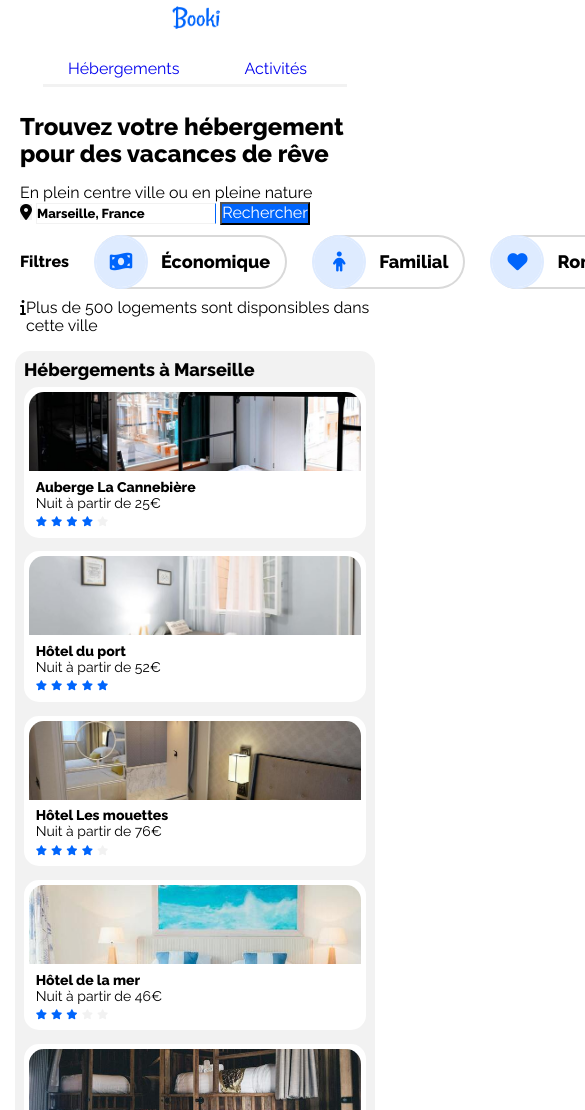
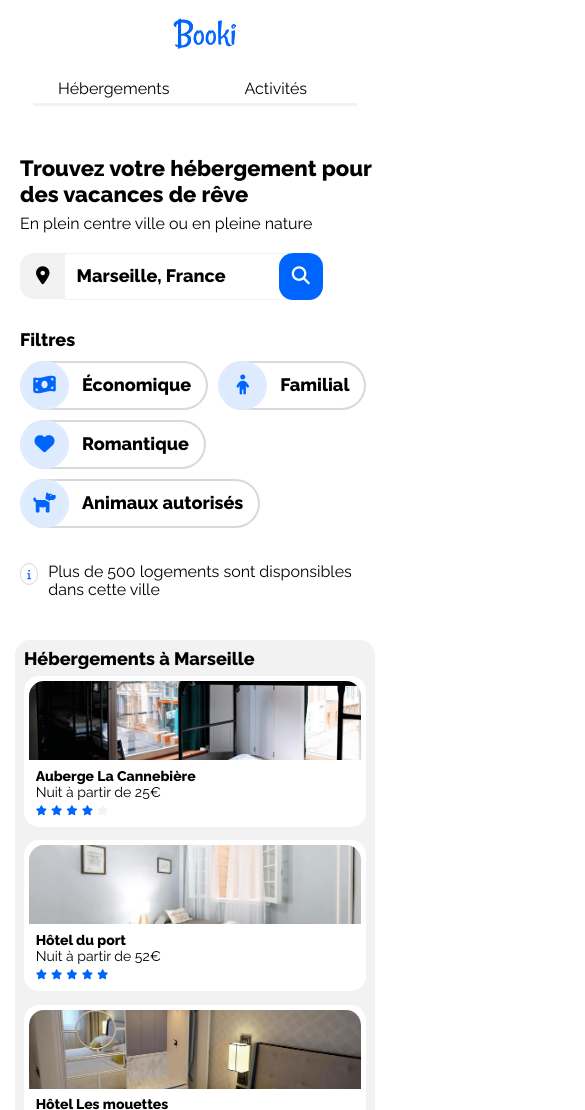
Before and after one commit to htaylor91/P2_TAYLOR_Heather, a plain HTML site: page index.html in a window 390 px wide. Shown: the top 1110 px of the page, 585 px wide, since content can reach past the window. Drawn offline with Linux system fonts and the light colour scheme.

Commit message:
Ajustements du logo dans l'en tête. Mise à jour de la barre de recherche. Ajout de style pour les resultats des filtres. L'en-tête tablette modifié pour correspondre à l'en-tête desktop.

```diff
--- a/TAYLOR_Heather_2_css_042022/style.css
+++ b/TAYLOR_Heather_2_css_042022/style.css
@@ -24,17 +24,28 @@ nav {
   display: flex;
   justify-content: space-between;
   align-items: center;
-  padding: 0px 10px 10px 10px;
+  padding: 0px 10px 0px 10px;
 }
 
-nav img {
+.logo-container {
   display: flex;
   padding-left: 0px;
-  width: 75px;
-  height: 100%;
+  padding-top: 5px;
+  margin-top: auto;
+  margin-left: 70px; /*need to change this in media query for other sizes*/
+  background-color: white;
+  width: 65px;
+  height: 35px;
 }
 
-/* Menu */
+.logo {
+  width: 100px;
+  height: 47px;
+  object-fit: cover;
+  object-position: 0px -5px; /*the negative moves the logo text up*/
+}
+
+/* Header --> Menu */
 
 nav ul {
   display: flex;
@@ -43,7 +54,7 @@ nav ul {
 }
 
 nav ul li {
-  padding: 25px 25px 0px 25px;
+  padding: 50px 25px 0px 25px;
 }
 
 .activities-link {
@@ -52,6 +63,7 @@ nav ul li {
 
 nav li a:link {
   text-decoration: none;
+  color: black;
 }
 
 nav li a:visited {
@@ -79,11 +91,16 @@ nav li:active {
 
 /* Main */
 
+main {
+  padding: 0px 35px;
+}
+
 /* Fonts */
 
 h1 {
-  font-weight: 650;
-  font-size: 24px;
+  font-weight: 625;
+  font-size: 22px;
+  margin: 0 0 8px 0;
 }
 
 h2 {
@@ -124,30 +141,61 @@ p {
 /* Section: Trouvez votre hébergement pour des vacances de rêve */
 
 .search-section {
+  margin-top: 50px;
   margin-left: 20px;
 }
 
 /* Form */
 
-form i {
+form {
+  margin: 20px 0;
+}
+
+.map-icon {
+  font-size: 18px;
   background-color: #F2F2F2;
+  padding: 12.5px 16px 13px 16px;
+  border: none;
+  border-radius: 14px 0 0 14px;
+  text-align: center;
 }
 
 form input {
-  border: 1px;
-  border-style: solid;
-  border-color: #F2F2F2 #0065FC #F2F2F2 #F2F2F2;
+  position: relative;
+  right: 5px;
+  font-size: 18px;
+  background-color: white;
+  border-top: 1px solid #F2F2F2;
+  border-bottom: 1px solid #F2F2F2;
+  border-right: none;
+  border-left: none;
+  padding: 12px;
 }
 
 form ::placeholder {
   color: black;
   font-weight: 900;
-  font-size: small;
+  font-size: 18px;
 }
 
-form button {
+.desktop-button, .mobile-button {
+  position: relative;
+  right: 10px;
   background-color:#0065FC;
   color: white;
+  font-weight: 600;
+  font-size: 18px;
+  border: none;
+  border-radius: 0 14px 14px 0;
+  padding: 13px;
+}
+
+.mobile-button {
+  display: none;
+  right: 20px;
+  font-size: 18px;
+  border-radius: 14px;
+  padding: 13px;
 }
 
 /* Filters */
@@ -161,7 +209,7 @@ form button {
 /*styles the word "filtres*/
 .filter-heading {
   font-weight: 900;
-  font-size: 16px;
+  font-size: 18px;
   margin-right: 25px;
 }
 
@@ -169,7 +217,6 @@ form button {
 .filter-buttons-container {
   display: flex;
   justify-content: space-around;
-
 }
 
 /*filter button serves as container for icon and text combined*/
@@ -189,19 +236,19 @@ form button {
 }
 
 .filter-button:hover {
-  background: #0065FC;
+  background: #DEEBFF;
 }
 
 .filter-button:active {
-  background: green;
+  background: #0065FC;
 }
 
 .circle {
   display: flex;
   justify-content: center;
   align-items: center;
-  height: 50px;
-  width: 50px;
+  height: 45px;
+  width: 45px;
   overflow: visible;
   background: #DEEBFF;
   border: 2px solid #DEEBFF;
@@ -222,12 +269,36 @@ form button {
   height: 100%; /*centering text*/
 }
 
+.filter-button-text:active {
+  color: white;
+}
+
 .filter-button-text > p {
   font-size: 18px; /*changes button text size*/
 }
 
+.results-container {
+  display: flex;
+  padding: 10px 0;
+  margin: 15px 0;
+}
+
+.results-icon {
+  display: flex;
+  justify-content: center;
+  align-items: center;
+  color: #0065FC;
+  font-size: 10px;
+  width: 22px;
+  height: 22px;
+  border: 1px solid #d9d9d9;
+  border-radius: 50%;
+}
+
 .results-message {
   display: flex;
+  align-items: center;
+  margin-left: 10px;
 }
 
 /* Section: Hébergements à Marseille et Les plus populaires */
@@ -367,38 +438,31 @@ breakpoint tablette: 768px /// 768px to 991px
 */
 
 @media (min-width: 768px) and (max-width: 991px) {
-  nav {
-    flex-direction: column;
+  main {
+    padding: 0px 0px;
   }
 
-  nav img {
-    margin-left: 28.125px;
+  .desktop-button {
+    display: none;
   }
 
-  nav ul li {
-    padding: 25px 25px 5px 25px;
+  .mobile-button {
+    display: inline-flex;
   }
 
-  .activities-link {
-    padding: 0 15px;
+  .filter-section {
+    flex-direction: column;
+    align-items: flex-start;
   }
 
-  nav li {
-    border-top: none;
-    border-bottom: 3px solid #F2F2F2;
-    padding: 0 20px 0 20px;
+  .filter-buttons-container {
+    flex-wrap: wrap;
+    justify-content: flex-start;
   }
 
-  nav li:hover {
-    color: #0065FC;
-    border-top: none;
-    border-bottom: 3px solid #0065FC;
-  }
-
-  nav li:active {
-    color: #0065FC;
-    border-top: none;
-    border-bottom: 3px solid #0065FC;
+  .filter-button {
+    margin-right: 10px;
+    margin-top: 10px;
   }
 
   .housing-and-popular-section {
@@ -433,10 +497,17 @@ breakpoint mobile: <768px /// 0px to 767px
 @media (max-width: 767px) {
   nav {
     flex-direction: column;
+    align-items: center;
   }
 
-  nav img {
-    margin-left: 28.125px;
+  .logo-container {
+    padding-top: 15px;
+    margin-bottom: 20px;
+    margin-left: 20px;
+  }
+
+  .logo {
+    margin-left: 0px;
   }
 
   nav ul li {
@@ -444,7 +515,7 @@ breakpoint mobile: <768px /// 0px to 767px
   }
 
   .activities-link {
-    padding: 0 15px;
+    padding: 0 25px;
   }
 
   nav li {
@@ -463,6 +534,33 @@ breakpoint mobile: <768px /// 0px to 767px
     color: #0065FC;
     border-top: none;
     border-bottom: 3px solid #0065FC;
+  }
+
+  main {
+    padding: 0px 0px;
+  }
+
+  .desktop-button {
+    display: none;
+  }
+
+  .mobile-button {
+    display: inline-flex;
+  }
+
+  .filter-section {
+    flex-direction: column;
+    align-items: flex-start;
+  }
+
+  .filter-buttons-container {
+    flex-wrap: wrap;
+    justify-content: flex-start;
+  }
+
+  .filter-button {
+    margin-right: 10px;
+    margin-top: 10px;
   }
 
   .housing-and-popular-section {
--- a/index.html
+++ b/index.html
@@ -18,7 +18,7 @@
         <!-- Header -->
         <header>
             <nav>
-                <img src="./TAYLOR_Heather_3_images_042022/logo/Booki.png" alt="Booki Logo">
+                <div class="logo-container"><img class="logo" src="./TAYLOR_Heather_3_images_042022/logo/Booki.png" alt="Booki Logo" width="191px" height="90px"></div>
                 <ul>
                     <li>
                         <a href="#">Hébergements</a>
@@ -37,9 +37,10 @@
                     <p>En plein centre ville ou en pleine nature</p>
                 </div>
                 <form class="form" action="">
-                    <i class="fa fa-solid fa-map-marker-alt"></i>
-                    <input type="text" onfocus="this.placeholder=''" placeholder="Marseille, France" name="search">
-                    <button type="submit">Rechercher</button> <!--<i class="fa-solid fa-magnifying-glass"></i>-->
+                    <span class="map-icon"><i class="fa fa-solid fa-map-marker-alt"></i></span>
+                    <input type="search" onfocus="this.placeholder=''" placeholder="Marseille, France" name="search">
+                    <button class="desktop-button" type="submit">Rechercher</button>
+                    <button class="mobile-button" type="submit"><span class="search-icon"><i class="fa fa-solid fa-search"></i></span></button>
                 </form>
                 <div class="filter-section">
                     <p class="filter-heading">Filtres</p>
@@ -78,9 +79,9 @@
                         </button>
                     </div>
                 </div>
-                <div class="results-message">
-                    <i class="fa fa-solid fa-info"></i>
-                    <p>Plus de 500 logements sont disponsibles dans cette ville</p>
+                <div class="results-container">
+                    <div class="results-icon"><i class="fa fa-solid fa-info"></i></div>
+                    <div class="results-message"><p>Plus de 500 logements sont disponsibles dans cette ville</p></div>
                 </div>
             </section>
             <section class="housing-and-popular-section"> <!-- Section: Hébergements à Marseille et Les plus populaires -->
```
